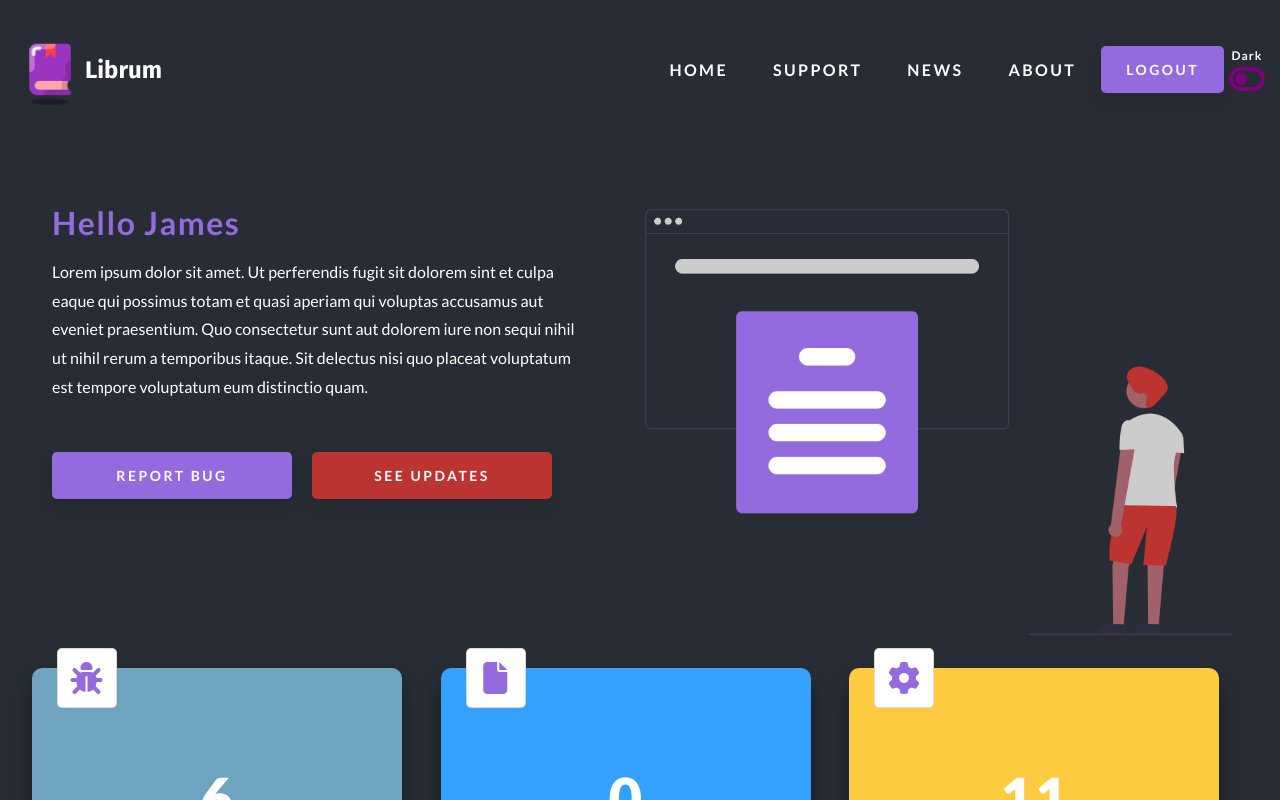
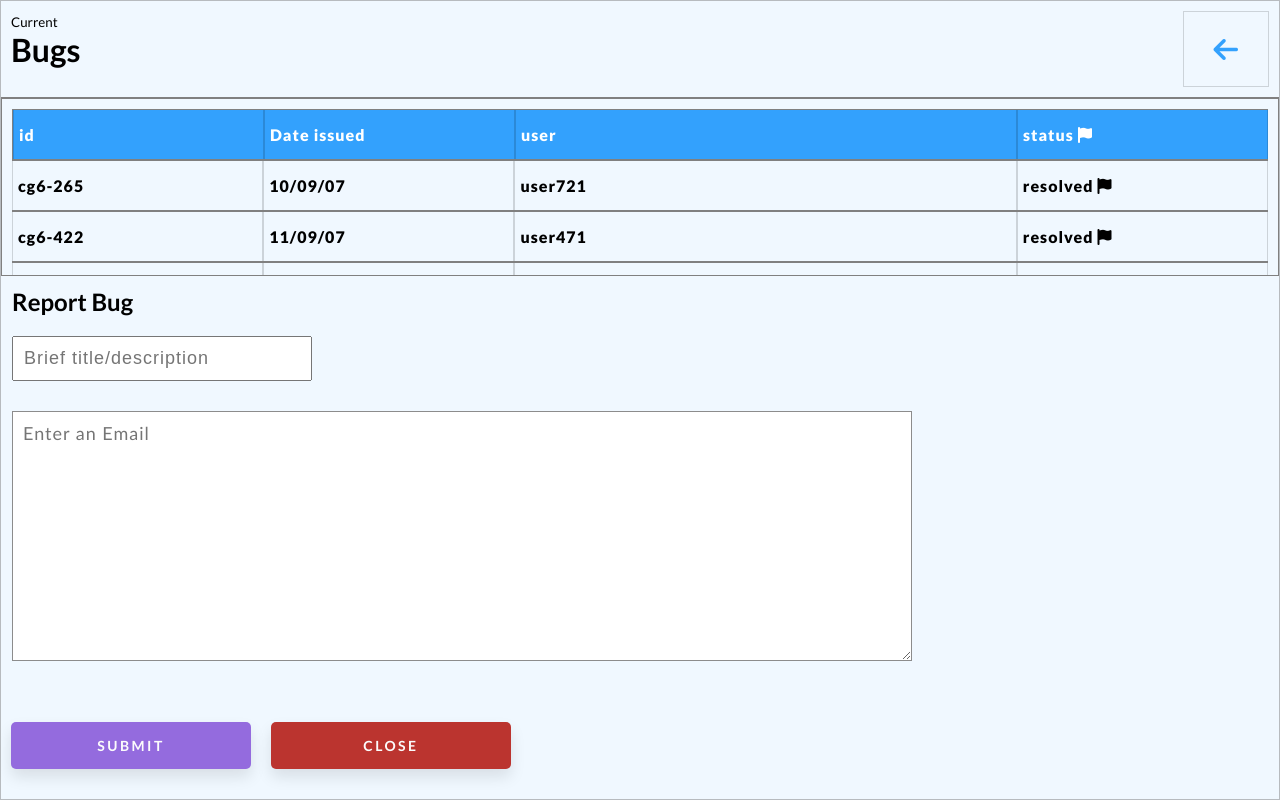
Before and after one commit to moedeera/ereader, a React (Create React App) app: page /profile in a window 1280 px wide. Shown: the top 800 px of the page. Built offline with nearby package versions, Linux system fonts and the light colour scheme; no server answers; sample sign-in values are in the browser's storage; a web font is replaced by a local one.

Commit message:
Bug Report system
The Bug report is now working on a basic level. Much more work will be done to ensure proper functionality, but for now the users can report basic bugs.

```diff
--- a/src/Components/Footer/Footer.js
+++ b/src/Components/Footer/Footer.js
@@ -18,6 +18,14 @@ export const Footer = ({ image }) => {
       return;
     }
   }, []);
+
+  if (
+    window.location.href === "http://localhost:3000/profile" ||
+    window.location.href === "http://librum-reader/profile"
+  ) {
+    return null;
+  }
+
   return (
     <div
       style={
--- a/src/Components/LoginForm/LoginForm.css
+++ b/src/Components/LoginForm/LoginForm.css
@@ -100,6 +100,10 @@ input[type="password"] {
   display: flex;
   flex-direction: column;
   gap: 10px;
+  margin: 20px auto;
+}
+.form-checkbox span {
+  cursor: pointer;
 }
 .log-form button {
   width: 100%;
--- a/src/Components/LoginForm/LoginForm.js
+++ b/src/Components/LoginForm/LoginForm.js
@@ -14,7 +14,7 @@ export const LoginForm = () => {
   const [registerPassword, setRegisterPassword] = useState("");
   const [loginEmail, setloginEmail] = useState("");
   const [loginPassword, setLoginPassword] = useState("");
-  const [regLogState, setRegLogState] = useState(false);
+  const [regLogState, setRegLogState] = useState(true);
   const { user, setUser, bg } = useContext(SiteContext);
 
   const register = async () => {
@@ -27,11 +27,12 @@ export const LoginForm = () => {
 
       console.log("successful login");
     } catch (error) {
-      console.log(error.message);
+      console.log(error.message, auth, registerEmail, registerPassword);
     }
     setRegisterEmail("");
     setRegisterPassword("");
   };
+
   const login = async () => {
     try {
       const user = await signInWithEmailAndPassword(
@@ -153,7 +154,7 @@ export const LoginForm = () => {
           </div>
         )}
       </div> */}
-
+      {regLogState ? (
         <div className="form-container">
           <div
             style={
@@ -222,13 +223,21 @@ export const LoginForm = () => {
             <div className="form-checkbox">
               <div className="checkbox-unit">
                 {" "}
-              Not a member? Click <span style={{ color: "purple" }}>here </span>
+                Not a member? Click{" "}
+                <span
+                  onClick={() => {
+                    setRegLogState(false);
+                  }}
+                  style={{ color: "purple" }}
+                >
+                  here{" "}
+                </span>
                 to register
               </div>
             </div>
           </div>
         </div>
-
+      ) : (
         <div className="form-container">
           <div
             style={
@@ -276,14 +285,31 @@ export const LoginForm = () => {
             <div className="form-input">
               <div className="form-input-title">Email</div>
               <div className="form-input-input">
-              <input />
+                <input
+                  type="text"
+                  name="name"
+                  value={registerEmail ? registerEmail : ""}
+                  placeholder="Enter an Email"
+                  onChange={(e) => {
+                    setRegisterEmail(e.target.value);
+                  }}
+                />
               </div>
             </div>
 
             <div className="form-input">
-            <div className="form-input-title">Password</div>
+              <div className="form-input-title">Password </div>
               <div className="form-input-input">
-              <input />
+                <input
+                  type="password"
+                  name="name"
+                  value={registerPassword ? registerPassword : ""}
+                  placeholder="Enter Your Password"
+                  onChange={(e) => {
+                    setRegisterPassword(e.target.value);
+                  }}
+                  className="form-input-title"
+                />
               </div>
             </div>
 
@@ -309,14 +335,28 @@ export const LoginForm = () => {
               <div className="checkbox-unit">
                 {" "}
                 Already a member? Click{" "}
-              <span style={{ color: "purple" }}>here </span>
+                <span
+                  onClick={() => {
+                    setRegLogState(true);
+                  }}
+                  style={{ color: "purple" }}
+                >
+                  here{" "}
+                </span>
                 to login
               </div>
             </div>
 
-          <button>Lets get started</button>
+            <button
+              onClick={() => {
+                register();
+              }}
+            >
+              Lets get started
+            </button>
           </div>
         </div>
+      )}
     </div>
   );
 };
--- a/src/Components/Navbar/Navbar.js
+++ b/src/Components/Navbar/Navbar.js
@@ -4,10 +4,12 @@ import icon from "./ereader1.png";
 import { Link } from "react-router-dom";
 import { Menu } from "../Menu/Menu";
 import { SiteContext } from "../../Context/Context";
+import { getAuth } from "firebase/auth";
 
 export const Navbar = () => {
   const [show, setShow] = useState(false);
   const [selected, setSelected] = useState(1);
+  const auth = getAuth();
   const color = "#b18cf7";
   const colorA = "white";
 
@@ -124,6 +126,7 @@ export const Navbar = () => {
                   </p>
                 </Link>
               </li>
+
               {!user ? (
                 <li>
                   <Link
@@ -136,6 +139,30 @@ export const Navbar = () => {
                   </Link>
                 </li>
               ) : (
+                <>
+                  <li>
+                    <Link
+                      to={"./profile"}
+                      onClick={() => {
+                        setSelected(1);
+                      }}
+                    >
+                      <p
+                        style={
+                          window.location.href ===
+                            "http://localhost:3000/profile" ||
+                          window.location.href ===
+                            "https://librum-reader.com/profile"
+                            ? { color: color }
+                            : bg === "light"
+                            ? { color: colorB }
+                            : { color: colorA }
+                        }
+                      >
+                        Account
+                      </p>
+                    </Link>
+                  </li>
                   <li>
                     <button
                       onClick={() => {
@@ -146,6 +173,7 @@ export const Navbar = () => {
                       Logout
                     </button>
                   </li>
+                </>
               )}
 
               {bg === "light" ? (
--- a/src/Pages/Profile/Profile.css
+++ b/src/Pages/Profile/Profile.css
@@ -140,49 +140,102 @@
 
 .profile-page-menu {
   border: 1px solid rgba(128, 128, 128, 0.5);
-  padding: 5vh 0px;
-  width: 50vw;
-  min-width: 310px;
+  padding: 0px;
+
+  width: 100%;
+  max-width: 1300px;
   height: 100vh;
   background-color: aliceblue;
   color: black;
   display: flex;
   flex-direction: column;
-  justify-content: space-between;
+  justify-content: center;
+  position: fixed;
+  z-index: 2;
+  top: 0;
+  left: 0;
+  transition: all 0.3s ease-in-out;
 }
 
 .profile-page-menu-list {
-  min-height: 500px;
+  /* height: 400px; */
+
+  padding: 10px;
+  overflow-y: scroll;
+  border: 1px solid grey;
 }
 .profile-page-menu-header {
   display: flex;
   justify-content: space-between;
   border-bottom: 1px solid grey;
   background-color: transparent;
+  padding: 10px;
 }
 .profile-page-exit {
   font-size: 28px;
-  border: 1px solid black;
-  padding: 20px;
+  border: 1px solid rgba(0, 0, 0, 0.15);
+  padding: 20px 30px;
   color: #33a1fd;
+  cursor: pointer;
+  transition: all 0.5s ease-in-out;
 }
 
-.profile-page-menu-labels {
+.profile-page-menu-labels,
+.ppm-list {
   /* border: 1px solid green; */
   display: grid;
   grid-template-columns: 1fr 1fr 2fr 1fr;
   border-bottom: 1px solid grey;
   border-top: 1px solid grey;
+
+  font-weight: 900;
+  letter-spacing: 1px;
+
+  padding: 0px 0px;
+}
+.profile-page-menu-labels > div,
+.ppm-list > div {
+  border-left: 1px solid rgba(0, 0, 0, 0.15);
+  border-right: 1px solid rgba(0, 0, 0, 0.15);
+  padding: 15px 5px;
+}
+
+.profile-page-menu-labels:nth-child(1) {
   background-color: #33a1fd;
   color: white;
-  font-weight: 900;
+  border-left: 1px solid grey;
+}
+
+.profile-page-menu-form {
+  border: 1px solid aliceblue;
+  /* height: 250px; */
+  padding: 0px 10px;
+  margin: 10px 0 0;
+  display: flex;
+  flex-direction: column;
+}
+.profile-page-menu-form input {
+  padding: 10px;
+  font-size: 18px;
   letter-spacing: 1px;
 }
-.profile-page-menu-labels > div {
-  border-left: 1px solid grey;
-  padding: 10px 5px;
+.profile-page-menu-form textarea {
+  height: 250px;
+  width: 100%;
+  max-width: 900px;
+  border: 1px solid rgba(0, 0, 0, 0.45);
+  background-color: white;
+  margin: 10px 0 0;
+  font-family: "Trebuchet MS", "Lucida Sans Unicode", "Lucida Grande",
+    "Lucida Sans", Arial, sans-serif;
+  font-size: 18px;
+  padding: 10px;
+  letter-spacing: 1px;
 }
 
+.profile-page-menu-actions {
+  padding: 10px;
+}
 @media screen and (min-width: 767px) {
   /* .profile-page {
     width: 100%;
@@ -201,4 +254,8 @@
   .profile-page-navigate-section:hover {
     transform: translateY(-10px);
   }
+  .profile-page-exit:hover {
+    background-color: #33a1fd;
+    color: white;
+  }
 }
--- a/src/Pages/Profile/Profile.js
+++ b/src/Pages/Profile/Profile.js
@@ -1,13 +1,42 @@
-import React, { useContext, useRef } from "react";
+import React, { useContext, useRef, useState } from "react";
 import { SiteContext } from "../../Context/Context";
 import "./Profile.css";
 import img1 from "../AboutPage/about2.png";
 import { getAuth, updateProfile } from "firebase/auth";
+import { useNavigate } from "react-router-dom";
+
+import { addDoc, collection } from "firebase/firestore";
+import { db } from "../../firebase-config";
+
 export const Profile = () => {
   const auth = getAuth();
-
+  const navigate = useNavigate();
   const name = useRef("");
   const photo = useRef("");
+  const [text, setText] = useState("");
+  const [title, setTitle] = useState("");
+  const [show, setShow] = useState(true);
+  const bugCollectionRef = collection(db, "bugs");
+
+  console.log(auth.currentUser);
+  const createBugReport = async () => {
+    if (title === "" || text === "") {
+      alert("please enter both fields");
+      return;
+    }
+    try {
+      const newBug = await addDoc(bugCollectionRef, {
+        title,
+        text,
+        author: {
+          name: auth.currentUser.displayName,
+          id: auth.currentUser.uid,
+        },
+      });
+    } catch (error) {
+      console.log(error);
+    }
+  };
 
   const onSubmit = async () => {
     updateProfile(auth.currentUser, {
@@ -21,10 +50,12 @@ export const Profile = () => {
         console.log(error);
       });
   };
-
+  const num = [0, 1, 2, 3, 4, 5];
   const { user, bg, setBg } = useContext(SiteContext);
 
-  console.log(user);
+  if (!user) {
+    navigate("/");
+  }
 
   return (
     <div
@@ -86,7 +117,12 @@ export const Profile = () => {
         </div>
 
         <div className="profile-page-navigation">
-          <div className="profile-page-navigate-section">
+          <div
+            onClick={() => {
+              setShow(!show);
+            }}
+            className="profile-page-navigate-section"
+          >
             <div className="profile-page-navigate-icon">
               <i className="fas fa-bug"></i>
             </div>
@@ -100,7 +136,12 @@ export const Profile = () => {
             </div>
           </div>
 
-          <div className="profile-page-navigate-section">
+          <div
+            onClick={() => {
+              setShow(true);
+            }}
+            className="profile-page-navigate-section"
+          >
             <div className="profile-page-navigate-icon">
               <i className="fas fa-file"></i>
             </div>
@@ -113,7 +154,12 @@ export const Profile = () => {
             </div>
           </div>
 
-          <div className="profile-page-navigate-section">
+          <div
+            onClick={() => {
+              setShow(true);
+            }}
+            className="profile-page-navigate-section"
+          >
             <div className="profile-page-navigate-icon">
               <i className="fas fa-cog"></i>
             </div>
@@ -127,18 +173,29 @@ export const Profile = () => {
           </div>
         </div>
 
-        <div className="profile-page-menu">
+        <div
+          className="profile-page-menu"
+          style={
+            show
+              ? { transform: "translateX(0%)" }
+              : { transform: "translateX(-100%)" }
+          }
+        >
           <div className="profile-page-menu-header">
             <div className="profile=page-header-title">
               <small>Current</small>
               <h1>Bugs</h1>
             </div>
-            <div className="profile-page-exit">
-              <i className="fa fa-trash" aria-hidden="true"></i>
+            <div
+              onClick={() => {
+                setShow(false);
+              }}
+              className="profile-page-exit"
+            >
+              <i className="fa fa-arrow-left" aria-hidden="true"></i>
             </div>
           </div>
           <div className="profile-page-menu-list">
-            <div className="ppm-list"></div>
             <div className="profile-page-menu-labels">
               <div className="profile-page-list-item-id"> id </div>
               <div className="profile-page-list-item-date"> Date issued </div>
@@ -147,11 +204,67 @@ export const Profile = () => {
                 status <i className="fa fa-flag" aria-hidden="true"></i>{" "}
               </div>
             </div>
+            {num.map((unit) => (
+              <div className="ppm-list">
+                <div className="profile-page-list-item-id">
+                  {" "}
+                  cg6-{Math.floor(Math.random() * 10000)}{" "}
+                </div>
+                <div className="profile-page-list-item-date">
+                  {" "}
+                  1{unit}/09/07{" "}
+                </div>
+                <div className="profile-page-list-item-user">
+                  {" "}
+                  user{Math.floor(Math.random() * 1000)}
+                </div>
+                <div className="profile-page-list-item-flag">
+                  resolved <i className="fa fa-flag" aria-hidden="true"></i>{" "}
+                </div>
+              </div>
+            ))}
           </div>
+
+          <div className="profile-page-menu-form">
+            <h2>Report Bug</h2>
+            <input
+              type="text"
+              name="name"
+              value={title ? title : ""}
+              placeholder="Brief title/description"
+              onChange={(e) => {
+                setTitle(e.target.value);
+              }}
+            />
+            <textarea
+              type="text"
+              name="name"
+              value={text ? text : ""}
+              placeholder="Enter an Email"
+              onChange={(e) => {
+                setText(e.target.value);
+              }}
+            />
+          </div>
+
           <div className="profile-page-menu-actions">
             <div className="buttons-section">
-              <button className="btn btn-secondary">Report Bug</button>
-              <button className="btn btn-alternate">See Updates</button>
+              <button
+                onClick={() => {
+                  createBugReport();
+                }}
+                className="btn btn-secondary"
+              >
+                Submit
+              </button>
+              <button
+                onClick={() => {
+                  setShow(false);
+                }}
+                className="btn btn-alternate"
+              >
+                Close
+              </button>
             </div>
           </div>
         </div>
--- a/src/firebase-config.js
+++ b/src/firebase-config.js
@@ -1,6 +1,7 @@
 // Import the functions you need from the SDKs you need
 import { initializeApp } from "firebase/app";
 import { getAuth } from "firebase/auth";
+import { getFirestore } from "firebase/firestore";
 
 const firebaseConfig = {
   apiKey: "AIzaSyCYebUFiwIAgEA5p9AP_KrWhQkgJuYbcZQ",
@@ -14,4 +15,7 @@ const firebaseConfig = {
 
 // Initialize Firebase
 const app = initializeApp(firebaseConfig);
+
+export const db = getFirestore(app);
+
 export const auth = getAuth(app);
```
Lines whose indentation alone changed are shown as unchanged.
